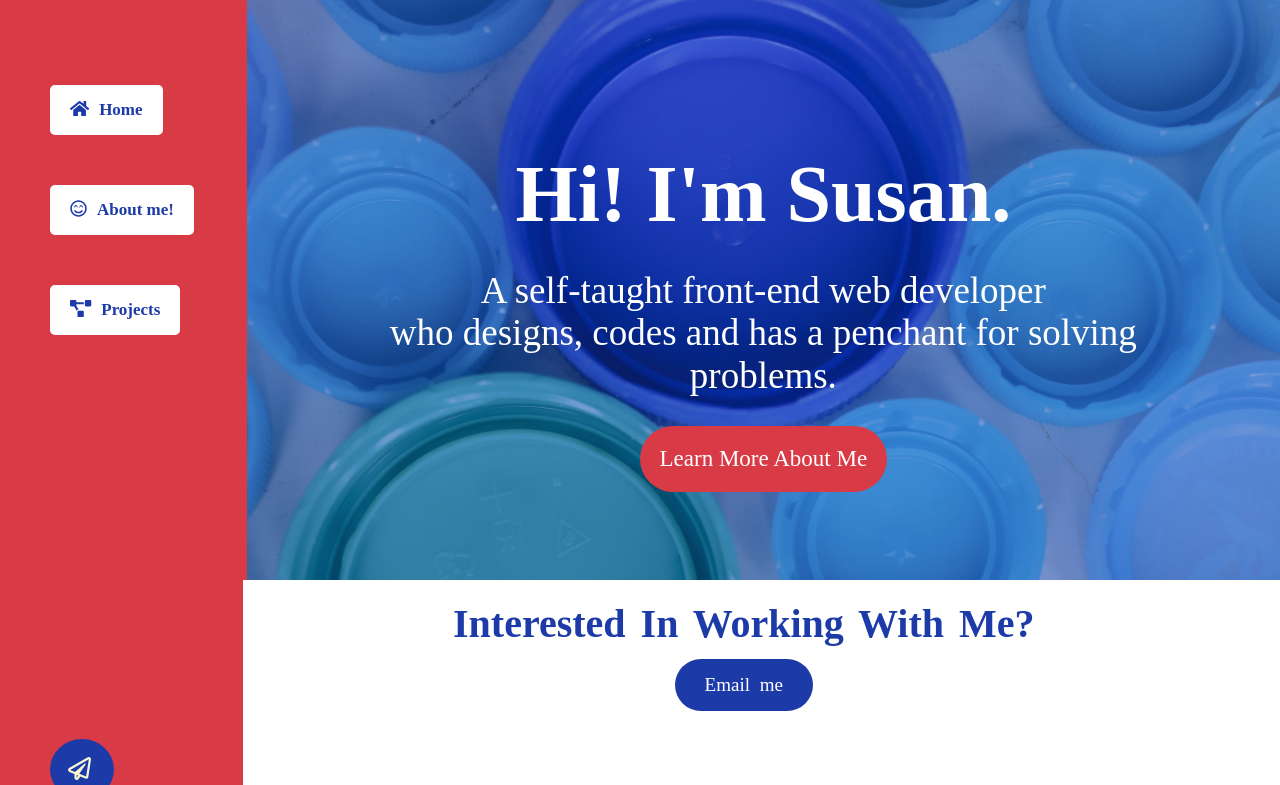
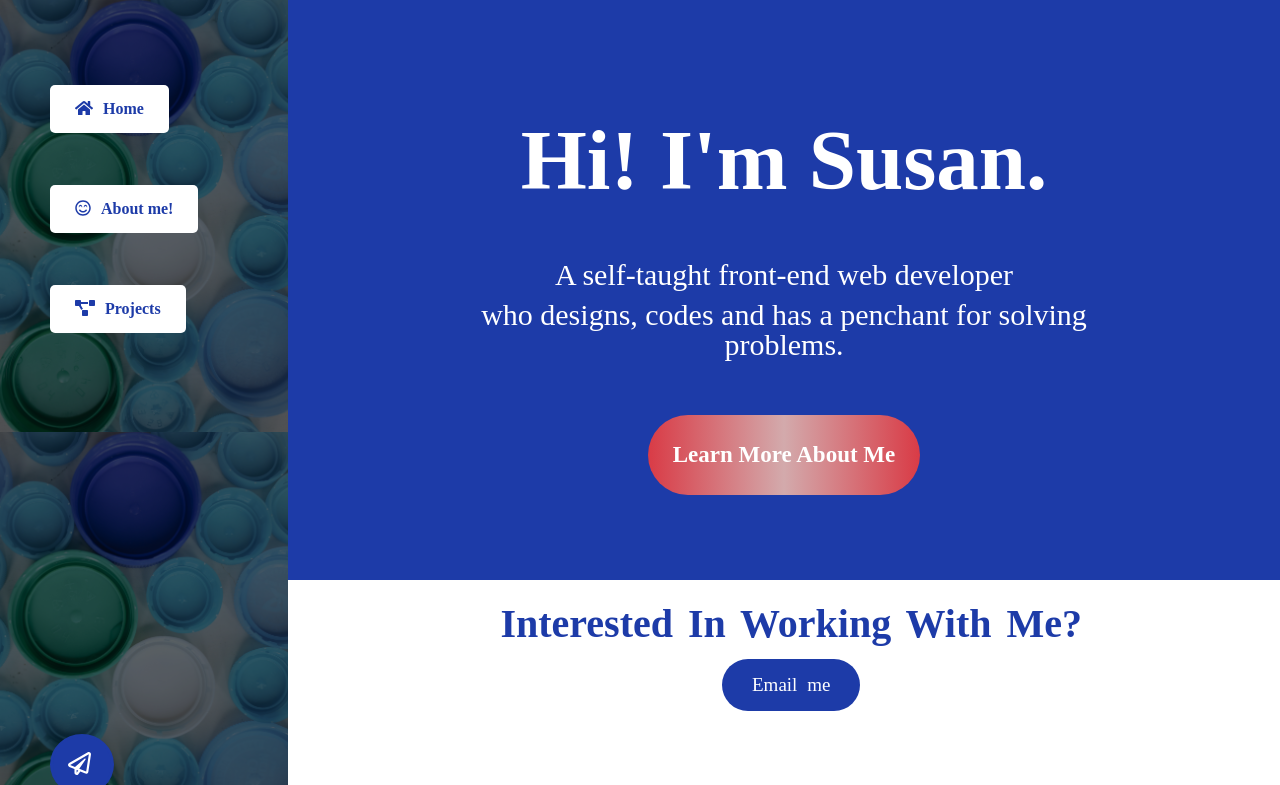
Before and after one commit to susan0jone/my-portfolio-website, a plain HTML site: page My Portfolio Website/index.html in a window 1280 px wide. Shown: the top 785 px of the page. Drawn offline with nearby package versions, Linux system fonts and the light colour scheme.

Commit message:
Update portfolio.css

```diff
--- a/My Portfolio Website/portfolio.css
+++ b/My Portfolio Website/portfolio.css
@@ -157,7 +157,7 @@ a{
     color: rgb(59, 59, 59);;
     font-size: 16px;
     font-weight: bold;
-    width: 250px;
+    width: 50%;
 
 }
 .skill-set-content li{
@@ -210,16 +210,15 @@ a{
 }
 
 
-@media only screen and (min-width : 768px) and (max-width: 1024px)  {
+@media only screen and (min-width : 768px) and (max-width: 1200px)  {
 
    .navigation{
        display: block;
        width: 100%;
-       background-color:   #D93B46;;;
        position: fixed;
        margin-top: -35px;
        height: 12%;
-       top:0;
+       top: 10px;
        left:0;
    }
    .navigation ul{
@@ -264,15 +263,26 @@ a{
 .contact{
     position: fixed;
     right: 0;
-    top: 10px;
+    top: 30px;
     padding: 10px;
     padding-top: 15px;
     padding-left: 15px;
     padding-bottom: 5px;
     height: 35px;
-    background-color: #1d3ba8;
+    background-color: white;
     border-radius: 50%;
-    border: solid 3px #1d3ba8;
+}
+.contact-block{
+    background-color: white;
+    display: none;
+    padding: 10px;
+    width: 70px;
+    margin-left: -100px;
+    border-radius: 5px;
+    color:  #1d3ba8;
+}
+.contact:hover .contact-block{
+      display: block;
 }
 
 .icon{
@@ -280,7 +290,7 @@ a{
 }
 .fa-paper-plane{
     font-size: 23px;
-    color: lightgoldenrodyellow;
+    color:  #1d3ba8;
     font-weight: bolder;
 }
 .contact-block{
@@ -330,7 +340,7 @@ a{
     width: 25%;
 }
 }
-@media only screen and (min-width : 1024px) {
+@media only screen and (min-width : 1200px) {
     .portfolio-body{
         width: 100%;
         display: flex;
@@ -343,9 +353,11 @@ a{
     }
     .navigation{
         display: block;
-        background-color:  #D93B46;;
         padding: 20px;
-        width: 20%;
+        width: 25%;
+        background: linear-gradient(0deg,  rgba(0, 0, 0, 0.6), rgba(0, 0, 0, 0.6)),url("pics/mainImage.jpg");
+        background-size: contain;
+        z-index: 300;
 
     }
     .navigation ul{
@@ -355,7 +367,7 @@ a{
     }
     .navigation ul li{
         background-color: white;
-        padding: 15px 15px;
+        padding: 15px 20px;
         margin-top: 35px;
         margin-bottom: 35px;
         border-radius: 5px;
@@ -376,17 +388,20 @@ a{
     .navigation ul li a{
         font-weight: bold;
       text-decoration: none;
-      font-size: 17px;
+      font-size: 16px;
       color:  #1d3ba8;;
       padding: 5px;
+      transition: all 0.3s ease-in-out;
 
     }
     .navigation ul li a:hover{
-        background-color: lightgoldenrodyellow;
+        background-color:  rgba(217, 59, 70) ;
+        color: white;
+        font-size: 19px;
     }
     .contact{
         position: fixed;
-        bottom: 0px;
+        bottom: 5px;
         padding: 10px;
         padding-top: 15px;
         padding-left: 15px;
@@ -402,7 +417,7 @@ a{
     }
     .fa-paper-plane{
         font-size: 23px;
-        color: lightgoldenrodyellow;
+        color: white;
         font-weight: bolder;
     }
     .contact-block{
@@ -418,48 +433,49 @@ a{
           display: block;
     }
     #home{
-        padding-top: 50px;
+        background: #1d3ba8;;
+        padding-top: 40px;
         height: 600px;
         margin-top: -50px;
         visibility: visible;
+        color: white;
 
     }
     .intro{
         width: fit-content;
-        padding: 100px;
-        padding-top: 100px;
-        font-size: 37px;
-        margin-top: 50px;
+        padding: 50px;
+        padding-top: 70px;
+        font-size: 30px;
+        max-width: 700px;
+        line-height: 30px;
+
 
     }
     .intro p:nth-child(1){
-        font-size: 80px;
-        margin-bottom: 30px;;
+        font-size: 85px;
+
 
     }
     .intro p{
-        margin-bottom: -1px;
-        margin-top: -1px;
         color: white;;
 
-    }
-    .intro p:nth-child(2){
-        margin-bottom: -1px;
 
     }
     .intro a{
         font-size: 23px;
         display: inline-block;
-        margin-top: 30px;
-        background-color:   #D93B46;;
-        padding: 20px;
+        margin-top: 25px;
+        background:  linear-gradient(90deg, rgba(217, 59, 70) ,rgb(211, 170, 172) , rgba(217, 59, 70));
+        padding: 25px;
         text-decoration: none;
-        color: white;
+        color:  white; ;
+        font-weight: bold;
         border-radius: 50px;
         transition: all 0.4s ease-in-out;
     }
     .intro a:hover{
-        background-color:  #D93B46;
+        padding: 40px;
+        font-size: 25px;
 
     }
     .my-image{
@@ -500,7 +516,7 @@ a{
 
     }
     #projects{
-        padding-bottom: 10%;
+        padding-bottom: 20%;
         background-color:  #1d3ba8; ;;
 
     }
@@ -575,7 +591,6 @@ a{
         display:none;
       position: fixed;
       bottom: 0px;
-      left: 243px;
        right: 0;
         padding: 10px;
         text-align: center;
@@ -590,9 +605,8 @@ a{
         font-weight: bold;
     }
     #contact div{
-        width: fit-content;
-        transform: translate(200px, 0px);
-        border-radius: 20px;
+        width: 100%;
+        margin-left: 12%;;
     }
      #contact a{
         display: inline-block;
```
